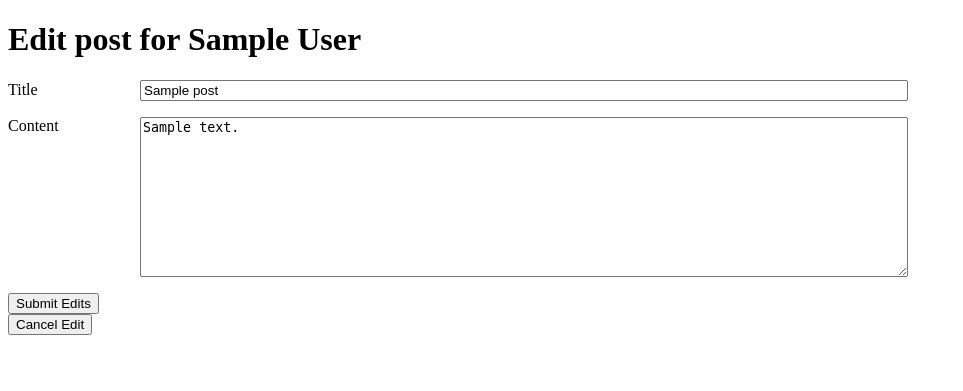
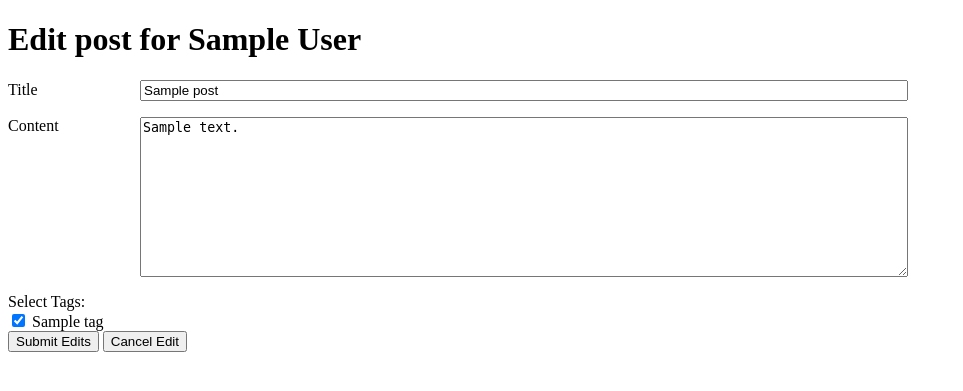
Before and after one commit to brianjburrow/SpringBoardExcercises, a Flask app: page /posts/1/edit in a window 1280 px wide. Shown: the top 391 px of the page, without its empty margins (0-963 px from the left). Run offline with Flask 2, Linux system fonts and the light colour scheme; tables that the repository leaves empty hold one stand-in row (values such as "Sample post").

Commit message:
Added tag functionality to blogly

```diff
--- a/module_23/blogly/app.py
+++ b/module_23/blogly/app.py
@@ -1,6 +1,6 @@
 from flask import Flask, redirect, request, render_template
 from flask.helpers import flash
-from models import db, connect_db, User, Post
+from models import db, connect_db, User, Post, Tag, PostTag
 from flask_debugtoolbar import DebugToolbarExtension
 from datetime import datetime
 
@@ -13,7 +13,6 @@ app.config['SQLALCHEMY_DATABASE_URI'] = 'postgresql:///blogly'
 app.config['SQALCHEMY_TRACK_MODIFICATIONS'] = False
 app.config['SQLALCHEMY_ECHO'] = True
 connect_db(app)
-
 
 
 @app.route('/')
@@ -38,14 +37,12 @@ def handle_new_user_submission():
     new_user = User(first_name = fname, last_name = lname, img_url = img_url)
     db.session.add(new_user)
     db.session.commit()
-    print('did we make it here??')
     return redirect('/users')
 
 @app.route('/users/<user_id>')
 def render_user(user_id):
     user = User.query.get(user_id)
     posts = Post.query.filter_by(user_id = user_id).all()
-    print(f'user {user_id}', user)
     return render_template('user.html', user_id = user_id, user = user, posts = posts)
 
 
@@ -76,7 +73,8 @@ def delete(user_id):
 @app.route('/users/<user_id>/posts/new')
 def show_new_post_form(user_id):
     user = User.query.get(user_id)
-    return render_template("new_post.html", user = user)
+    tags = Tag.query.all()
+    return render_template("new_post.html", user = user, tags = tags)
 
 @app.route('/users/<user_id>/posts/new', methods=["POST"])
 def handle_new_post_submission(user_id):
@@ -93,33 +91,63 @@ def handle_new_post_submission(user_id):
 
     db.session.add(new_post)
     db.session.commit()
+
+    checked_tags = request.form.getlist('checked_tags')
+    new_post_tags = []
+    for c_tag in checked_tags:
+        tag = Tag.query.filter_by(name=c_tag).first()
+        new_post_tags.append(PostTag(post_id = new_post.id, tag_id = tag.id))
+
+    db.session.add_all(new_post_tags)
+    db.session.commit()
     return redirect(f'/users/{user_id}')
 
 @app.route('/posts/<post_id>')
 def show_post(post_id):
     post = Post.query.get(post_id)
     user = User.query.get(post.user_id)
-    print('posts/', post, flush=True)
-    return render_template('post.html', user = user, post = post)
+    tags = post.tag
+
+    return render_template('post.html', user = user, post = post, tags = tags)
 
 @app.route('/posts/<post_id>/edit')
 def show_post_edit_form(post_id):
     post = Post.query.get(post_id)
+    post_tags = post.tag
     user = User.query.get(post.user_id)
-    return render_template('edit_post.html', user=user, post=post)
+    tags = Tag.query.all()
+    return render_template('edit_post.html', user=user, post=post, tags = tags, post_tags = post_tags)
 
 @app.route('/posts/<post_id>/edit', methods= ['POST'])
 def handle_post_edit_submission(post_id):
     title = request.form['post_title']
     content = request.form['post_content']
+    post = Post.query.get(post_id)
+
     if not (title and content):
         flash("All entries are required.")
         return redirect(f'/posts/{post_id}/edit')
     post = Post.query.get(post_id)
-    print("THIS IS A POST", post, flush=True)
+
     post.title = title
     post.content = content
+
     db.session.add(post)
+    db.session.commit()
+
+    checked_tags = request.form.getlist('checked_tags')
+    tags = Tag.query.all()
+    for tag in tags:
+        if tag.name not in checked_tags:
+            PostTag.query.filter_by(post_id=post.id, tag_id=tag.id).delete()
+            db.session.commit()
+
+    new_post_tags = []
+    for c_tag in checked_tags:
+        tag = Tag.query.filter_by(name=c_tag).first()
+        new_post_tags.append(PostTag(post_id = post.id, tag_id = tag.id))
+
+    db.session.add_all(new_post_tags)
     db.session.commit()
     return redirect(f'/users/{post.user_id}')
 
@@ -130,3 +158,52 @@ def handle_post_deletion(post_id):
     Post.query.filter_by(id=post_id).delete()
     db.session.commit()
     return redirect(f'/users/{user.id}')
+
+@app.route('/tags')
+def list_tags():
+    tags = Tag.query.all()
+    return render_template('tags.html', tags = tags)
+
+@app.route('/tags/<tag_id>')
+def show_tag_detail(tag_id):
+    tag = Tag.query.get(tag_id)
+    posts = tag.post
+    return render_template('tag.html', tag = tag, posts = posts)
+
+@app.route('/tags/new')
+def display_new_tag_form():
+    return render_template('new_tag_form.html')
+
+@app.route('/tags/new', methods=['POST'])
+def process_new_tag():
+    name = request.form['tag_name']
+    if name:
+        tag = Tag(name = name)
+        db.session.add(tag)
+        db.session.commit()
+        return redirect(f'/tags/{tag.id}')
+    flash("Must supply a name for the tag.")
+    return redirect(f'/tags/new')
+
+@app.route('/tags/<tag_id>/edit')
+def show_edit_tag_form(tag_id):
+    tag = Tag.query.get(tag_id)
+    return render_template('edit_tag_form.html', tag = tag)
+
+@app.route('/tags/<tag_id>/edit', methods=['POST'])
+def process_tag_edit(tag_id):
+    name = request.form['tag_name']
+    if name:
+        tag = Tag.query.get(tag_id)
+        tag.name = name
+        db.session.add(tag)
+        db.session.commit()
+        return redirect(f'/tags/{tag_id}')
+    flash('Must supply a name for the tag.')
+    return redirect(f'/tags/{tag_id}/edit')
+
+@app.route('/tags/<tag_id>/delete')
+def delete_tag(tag_id):
+    Tag.query.get(tag_id).delete()
+    db.commit()
+    pass
--- a/module_23/blogly/static/app.css
+++ b/module_23/blogly/static/app.css
@@ -29,3 +29,17 @@ label{
 .inline-buttons{
     display:inline-block;
 }
+
+.tag{
+    background-color:blue;
+    border-radius: 1em;
+    padding:0.25em;
+    color: white;
+    margin-bottom: 1vh;
+    display:inline-block;
+    font-size:0.75em;
+}
+
+.tag-link{
+    text-decoration:none;
+}
--- a/module_23/blogly/templates/edit_post.html
+++ b/module_23/blogly/templates/edit_post.html
@@ -18,7 +18,22 @@
             class='user-input content-box'>{{post.content}}</textarea>
     </div>
 
+    <div>
+        Select Tags:
+        <br>
+        {% for tag in tags %}
+        {% if tag in post_tags %}
+        <input type="checkbox" id="{{tag.id}}" name="checked_tags" value="{{tag.name}}" checked>
+        {% else %}
+        <input type="checkbox" id="{{tag.id}}" name="checked_tags" value="{{tag.name}}">
+        {% endif %}
+        <label for="{{tag.id}}">{{tag.name}}</label>
+        <br>
+        {% endfor %}
+    </div>
+
     <button>Submit Edits</button>
+    <a href="'/users/{{user.id}}"><button>Cancel Edit</button></a>
 </form>
-<a href="'/users/{{user.id}}"><button>Cancel Edit</button></a>
+
 {% endblock %}
```
Also changed, not shown: module_23/blogly/models.py (+24 -0 lines), module_23/blogly/seed.py (+36 -0 lines), module_23/blogly/templates/edit_tag_form.html (added, +15 -0 lines), module_23/blogly/templates/new_post.html (+9 -0 lines), module_23/blogly/templates/new_tag_form.html (added, +15 -0 lines), module_23/blogly/templates/post.html (+7 -0 lines), module_23/blogly/templates/tag.html (added, +17 -0 lines), module_23/blogly/templates/tags.html (added, +17 -0 lines).
